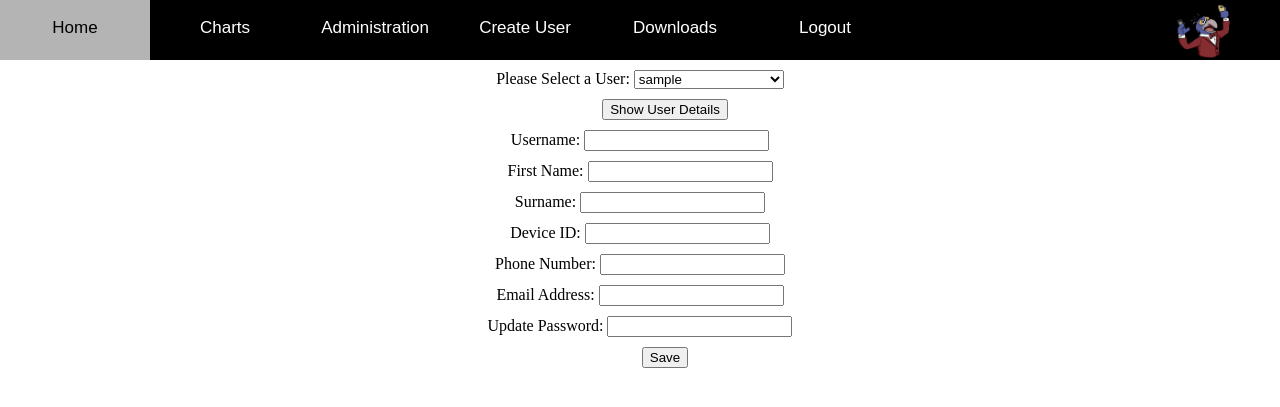
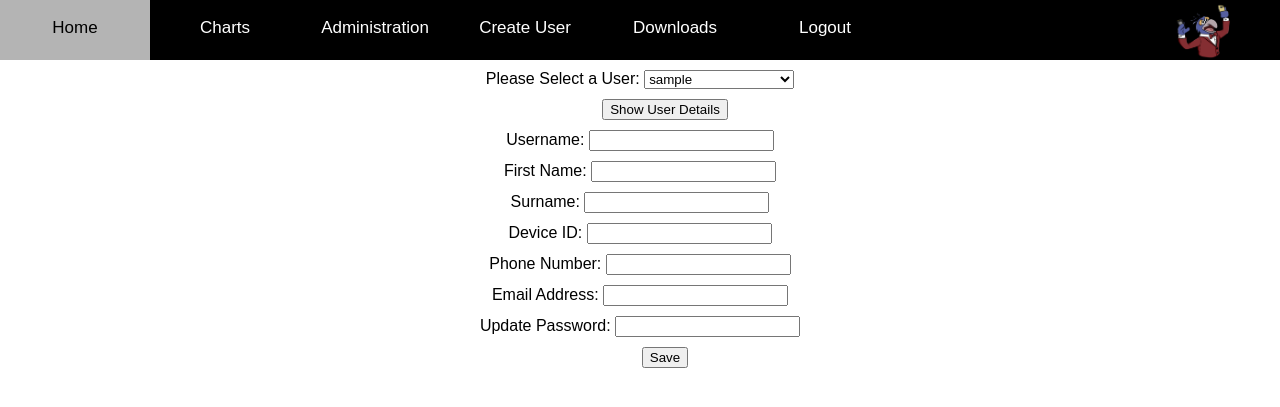
Before and after one commit to danwalsh1/Project_Gonzo, a PHP site: page /pages/AdminPage.php in a window 1280 px wide. Shown: the top 407 px of the page. Run offline with PHP 8.4, Linux system fonts and the light colour scheme; the visitor is signed in with stand-in values (Sample User, id 1); tables that the repository leaves empty or names only in its code hold one stand-in row (values such as "Sample post").

Commit message:
UPDATED AdminPage.php
Changed font to Arial for presentation and house style.

```diff
--- a/website/project_gonzo_v1/pages/AdminPage.php
+++ b/website/project_gonzo_v1/pages/AdminPage.php
@@ -77,7 +77,7 @@ function update_user_data(){
       <div style ="text-align: center;"> <!--Form Configuration and positioning -->
 	  <form method ="POST" action="AdminPage.php">
 
-	  <div id="DropDown" style="padding-top: 10px; text-align: center;">
+	  <div id="DropDown" style="padding-top: 10px; text-align: center; font-family:arial">
 		<label> Please Select a User: </label>
 		<select class="form-dropdown" style="width:150px" id="Dropdown" name="DD">
 		<?php echo retrieve_users_DropDown(); ?>
@@ -85,11 +85,11 @@ function update_user_data(){
 	   <br>
 	   </div>
 
-	  <div style="padding-top: 10px;padding-left: 50px;">
+	  <div style="padding-top: 10px;padding-left: 50px;font-family:arial">
 		<input type="submit" value="Show User Details" name="UpdateDetailsView">
 	  </div>
 
-	  <div id="Username" style="padding-top: 10px;">
+	  <div id="Username" style="padding-top: 10px;font-family:arial">
 		<label> Username: </label>
 		<input type ="text" name="username" value="<?php if(isset($UserSelected)){
 															echo fetch_user_data($UserSelected)[0];
@@ -97,21 +97,21 @@ function update_user_data(){
 	   </div>
 
 	  <!--As for all the values in the form, the variable $value defined earlier is used to map to each table value to the form field name.-->
-       <div id="FirstNameText" style="padding-top: 10px;">
+       <div id="FirstNameText" style="padding-top: 10px;font-family:arial">
 		<label> First Name: </label>
 		<input type ="text" name="forename" value="<?php if(isset($UserSelected)){
 															echo fetch_user_data($UserSelected)[1];
 														} ?>">
 	   </div>
 
-	   <div id="Surname" style="padding-top: 10px;">
+	   <div id="Surname" style="padding-top: 10px;font-family:arial">
 		<label> Surname: </label>
 		<input type="text" name ="surname" value="<?php if(isset($UserSelected)){
 															echo fetch_user_data($UserSelected)[2];
 														} ?>">
 	   </div>
 
-		<div id= "Device_ID" style="padding-top: 10px;">
+		<div id= "Device_ID" style="padding-top: 10px;font-family:arial">
 		 <label> Device ID: </label>
 		 <input type ="text" name="deviceid" value="<?php if(isset($UserSelected)){
 															echo fetch_user_data($UserSelected)[3];
@@ -119,14 +119,14 @@ function update_user_data(){
 		</div>
 
 
-		<div id= "Phone_Number" style="padding-top: 10px;">
+		<div id= "Phone_Number" style="padding-top: 10px; font-family:arial">
 		 <label> Phone Number: </label>
 		 <input type ="text" name="phonenum" value="<?php if(isset($UserSelected)){
 															echo fetch_user_data($UserSelected)[4];
 														} ?>">
 		</div>
 
-		<div id= "Email_Address" style="padding-top: 10px;">
+		<div id= "Email_Address" style="padding-top: 10px; font-family:arial">
 		 <label> Email Address: </label>
 		 <input type ="text" name="email" value="<?php if(isset($UserSelected)){
 															echo fetch_user_data($UserSelected)[5];
@@ -134,7 +134,7 @@ function update_user_data(){
 		</div>
 
 
-		<div id= "Update_Password" style="padding-top: 10px;">
+		<div id= "Update_Password" style="padding-top: 10px; font-family:arial">
 		 <label> Update Password: </label>
 		 <input type ="password" name="PasswordUpdate" value="<?php if(isset($UserSelected)){
 															echo fetch_user_data($UserSelected)[6];
@@ -142,7 +142,7 @@ function update_user_data(){
 		</div>
 
 
-		<div style="padding-top: 10px;padding-left: 50px;">
+		<div style="padding-top: 10px;padding-left: 50px; font-family:arial">
 		  <input type="submit" value="Save" name="SubmitProfileForm">
 		</div>
 	   </div>
```
